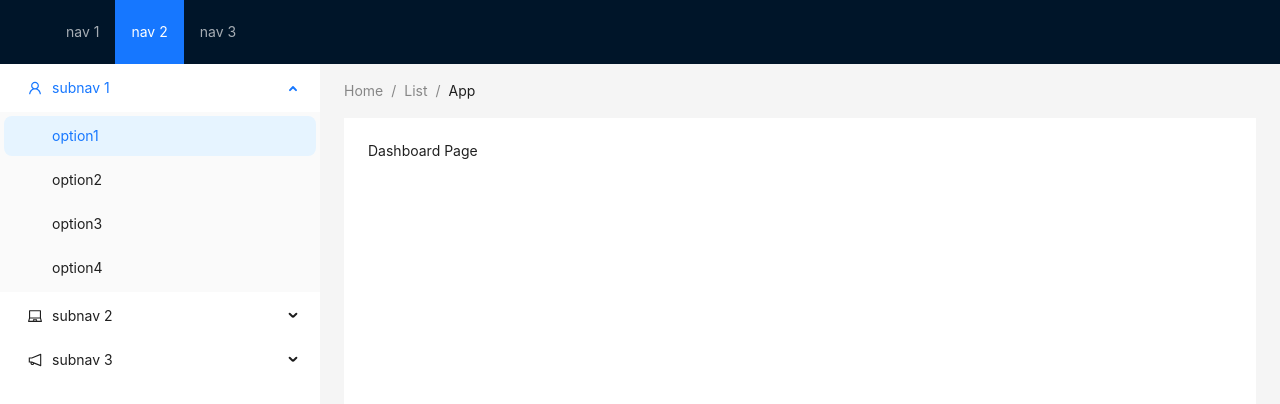
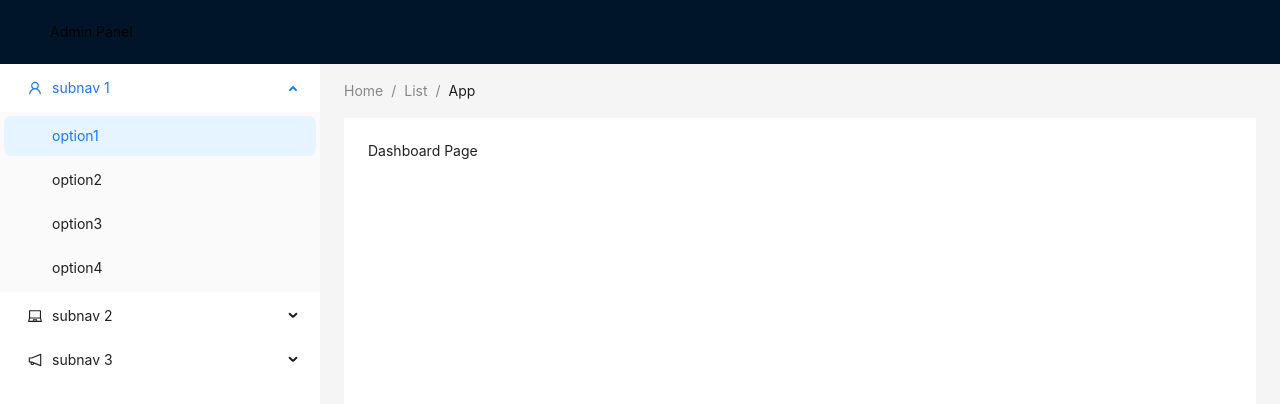
Before and after one commit to shafi10/adminshop, a React (Create React App) app: page / in a window 1280 px wide. Shown: the top 404 px of the page. Built offline with nearby package versions, Linux system fonts and the light colour scheme.

Commit message:
layout setup

```diff
--- /dev/null
+++ b/src/components/ui/layout/css/navbar.module.css
@@ -0,0 +1,4 @@
+.container {
+  display: flex;
+  justify-content: space-between;
+}
--- a/src/components/ui/layout/navbar.tsx
+++ b/src/components/ui/layout/navbar.tsx
@@ -1,24 +1,26 @@
 import React from "react";
-import type { MenuProps } from "antd";
+// import type { MenuProps } from "antd";
 import { Layout, Menu } from "antd";
 
 const { Header } = Layout;
 
-const items1: MenuProps["items"] = ["1", "2", "3"].map((key) => ({
-  key,
-  label: `nav ${key}`,
-}));
+// const items1: MenuProps["items"] = ["1", "2", "3"].map((key) => ({
+//   key,
+//   label: `nav ${key}`,
+// }));
 
 const Navbar: React.FC = () => {
   return (
     <Header className="header">
-      <div className="logo" title="Admin Panel" />
-      <Menu
+      <div className="logo" title="Admin Panel">
+        Admin Panel
+      </div>
+      {/* <Menu
         theme="dark"
         mode="horizontal"
         defaultSelectedKeys={["2"]}
         items={items1}
-      />
+      /> */}
     </Header>
   );
 };
```
